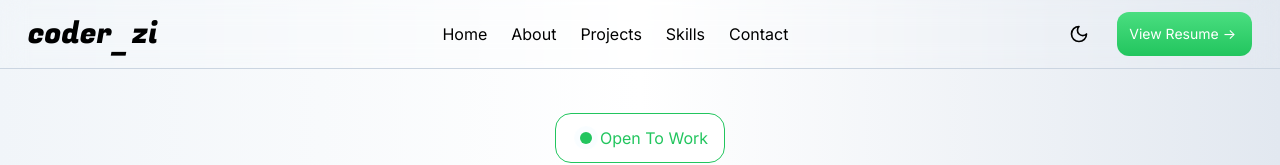
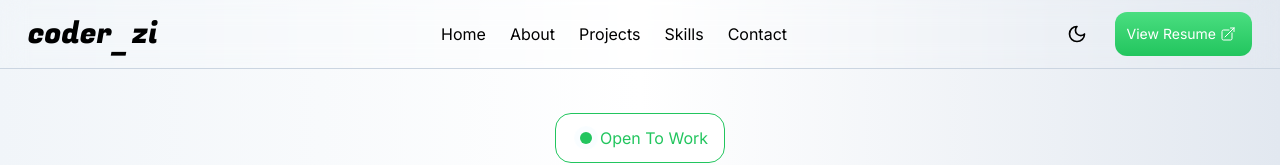
Before and after one commit to EmmanuelOta/coder_zi, a Next.js app: page / in a window 1280 px wide. Shown: the top 165 px of the page. Built offline with nearby package versions, Linux system fonts and the light colour scheme.

Commit message:
Added skills section-11

```diff
--- a/app/components/Navbar/Navbar.js
+++ b/app/components/Navbar/Navbar.js
@@ -150,30 +150,59 @@ export default function Navbar() {
 							>
 								Contact
 							</Link>
-							<Link
+							<a
+								target="_blank"
 								href={
 									"https://docs.google.com/document/d/1_7M8XB0GCeD81eHLFowSKHBbLnJCZrditI-6yB9FKUE/edit?usp=sharing"
 								}
-								className="mt-6 dark:text-white"
+								className="inline-flex items-center justify-center mt-6 dark:text-white"
 								onClick={() => setShowMenu(false)}
 							>
 								View Resume
-							</Link>
+								<svg
+									xmlns="http://www.w3.org/2000/svg"
+									fill="none"
+									viewBox="0 0 24 24"
+									strokeWidth={1.5}
+									stroke="currentColor"
+									className="size-4 mx-1"
+								>
+									<path
+										strokeLinecap="round"
+										strokeLinejoin="round"
+										d="M13.5 6H5.25A2.25 2.25 0 0 0 3 8.25v10.5A2.25 2.25 0 0 0 5.25 21h10.5A2.25 2.25 0 0 0 18 18.75V10.5m-10.5 6L21 3m0 0h-5.25M21 3v5.25"
+									/>
+								</svg>
+							</a>
 						</div>
 					</div>
 				)}
 
 				<div className="hidden lg:flex">
 					<ThemeToggler />
-					<Link
-						className="inline-flex mx-4 bg-gradient-to-b from-green-400 to-green-500 text-white p-3 rounded-xl text-sm [&>*:last-child]:hover:translate-x-1 [&>*:last-child]:ease-in-out [&>*:last-child]:duration-200"
+					<a
+						className="inline-flex items-center justify-center mx-4 bg-gradient-to-b from-green-400 to-green-500 text-white p-3 rounded-xl text-sm [&>*:last-child]:hover:translate-x-1 [&>*:last-child]:ease-in-out [&>*:last-child]:duration-200"
+						target="_blank"
 						href={
 							"https://docs.google.com/document/d/1_7M8XB0GCeD81eHLFowSKHBbLnJCZrditI-6yB9FKUE/edit?usp=sharing"
 						}
 					>
 						View Resume
-						<div className="mx-1">-&gt;</div>
-					</Link>
+						<svg
+							xmlns="http://www.w3.org/2000/svg"
+							fill="none"
+							viewBox="0 0 24 24"
+							strokeWidth={1.5}
+							stroke="currentColor"
+							className="size-4 mx-1"
+						>
+							<path
+								strokeLinecap="round"
+								strokeLinejoin="round"
+								d="M13.5 6H5.25A2.25 2.25 0 0 0 3 8.25v10.5A2.25 2.25 0 0 0 5.25 21h10.5A2.25 2.25 0 0 0 18 18.75V10.5m-10.5 6L21 3m0 0h-5.25M21 3v5.25"
+							/>
+						</svg>
+					</a>
 				</div>
 			</div>
 		</nav>
```
